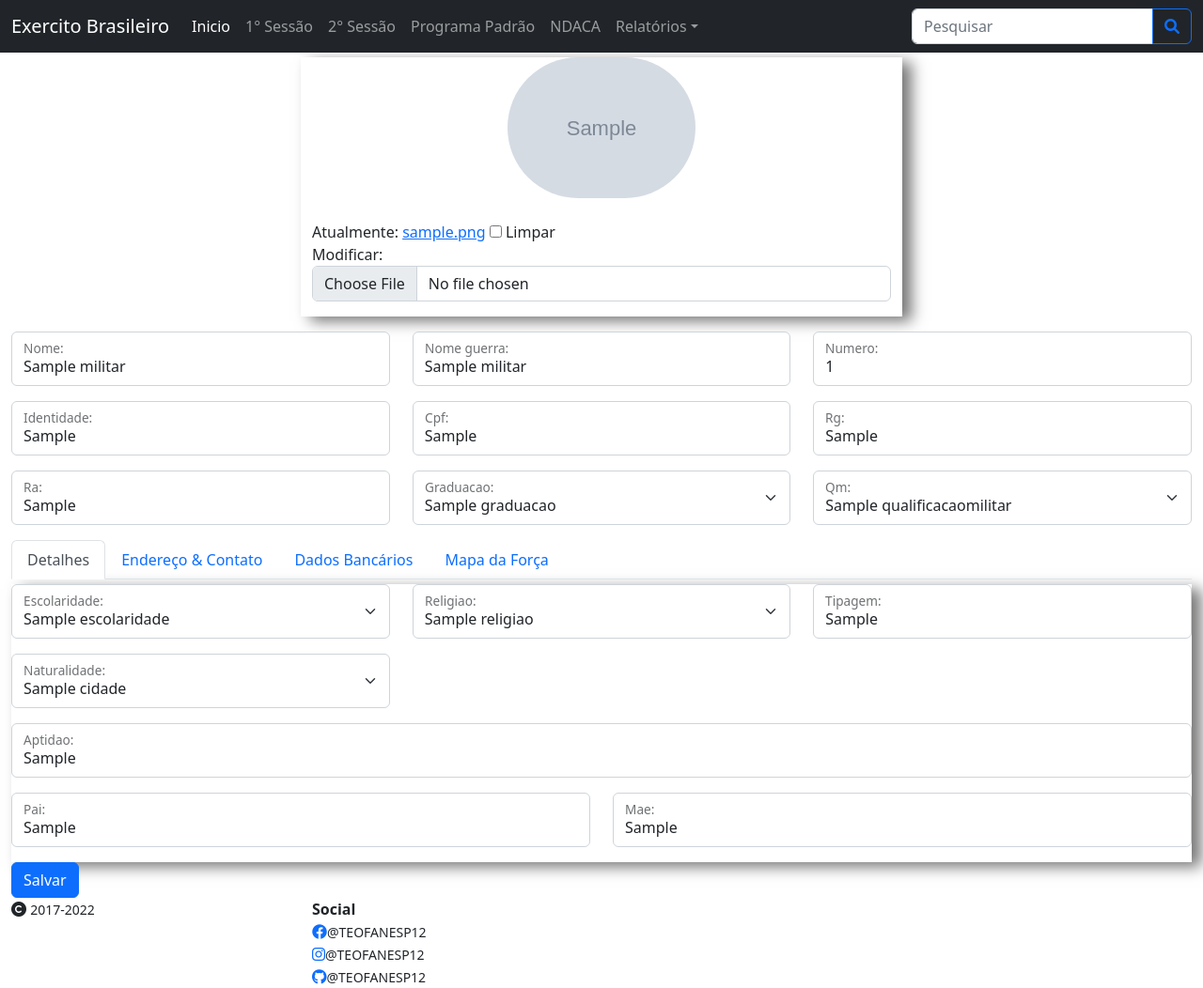
After one commit to teofanesp12/eb_django, a Django app: page /interno/militares/1/editar/ in a window 1280 px wide. The commit adds this page. Shown: the whole page at 94% size. Run offline with Django 4.2, Linux system fonts and the light colour scheme; tables that the repository leaves empty hold one stand-in row (values such as "Sample post"); grey boxes marked "Sample" are stand-in pictures; some libraries are stand-ins or nearby versions.

Commit message:
Patch 07/10

```diff
--- a/militares/forms.py
+++ b/militares/forms.py
@@ -1,6 +1,6 @@
 from django import forms
 
-from .models import FatoObservado
+from .models import FatoObservado, Militar
 
 """
 from datetime import date
@@ -14,3 +14,17 @@ class FatoObservadoForm(forms.ModelForm):
         model = FatoObservado
         fields = ['motivo', 'conteudo_atitudinal', 'tipo', 'detalhes', 'data']
         # widgets = {'data': forms.DateField(initial=date.today)}
+
+class MilitarForm(forms.ModelForm):
+    class Meta:
+        model = Militar
+        fields = '__all__'
+        # fields = ['name', 'title', 'birth_date']
+    def __init__(self, *args, **kwargs):
+        super().__init__(*args, **kwargs)
+        for f in self.fields.keys():
+            field = self.fields[f]
+            if not f in ['graduacao','qm', 'escolaridade', 'religiao', 'naturalidade', 'cidade_endereco', 'cidade_endereco', 'banco', 'subunidade', 'pelotao', 'grupo_combate']:
+                field.widget.attrs.update({'class': 'form-control'})
+            else:
+                field.widget.attrs.update({'class': 'form-select'})
--- a/militares/templates/militares/militar_detail.html
+++ b/militares/templates/militares/militar_detail.html
@@ -79,7 +79,9 @@ border-radius: 100px;">
         {% endif %}
       </div>
       <div class="d-grid gap-2 d-sm-flex justify-content-sm-center">
-        <a type="button" class="btn btn-primary btn-lg px-4 gap-3" href="{% url 'militar:militar-assentamentos-reportview' object.pk %}">Gerar Alterações</a><a type="button" class="btn btn-secondary btn-lg px-4 gap-3" href="">Lançar FO</a>
+        <a type="button" class="btn btn-primary btn-lg px-4 gap-3" href="{% url 'militar:militar-edit_militar-view' object.pk %}">Editar</a>
+        <a type="button" class="btn btn-primary btn-lg px-4 gap-3" href="{% url 'militar:militar-assentamentos-reportview' object.pk %}">Gerar Alterações</a>
+        <a type="button" class="btn btn-secondary btn-lg px-4 gap-3" href="">Lançar FO</a>
         <button type="button" data-bs-toggle="modal" data-bs-target="#searchBIsModal" class="btn btn-outline-secondary btn-lg px-4 ">Abrir BIs</button>
       </div>
     </div>
--- /dev/null
+++ b/militares/templates/militares/militar_edit.html
@@ -0,0 +1,305 @@
+{% extends "base_generic_main.html" %}
+{% load static %}
+
+{% block title %}Militar - {{ form.instance.nome }}{% endblock %}
+
+{% block content %}
+<div class="container-fluid">
+
+
+<form action="" method="post">
+  {% csrf_token %}
+  <div class="row" style="margin-top:5px;">
+
+  <div class="offset-md-3 col-md-6 mb-3" style="box-shadow: 10px 5px 15px #0000008a;">
+    <div class="mb-3">
+      {% if form.instance and form.instance.photo %}
+        <img class="d-block mx-auto mb-4" src="{{ form.instance.photo.url }}" alt="" style="max-width: 200px;
+    border-radius: 100px;">
+        {% endif %}
+      {{ form.photo }}
+      {{ form.photo.errors }}
+    </div>
+  </div>
+  <div class="col-md-4">
+    <div class="form-floating mb-3">
+      {{ form.nome }}
+      {{ form.nome.label_tag }}
+      {{ form.nome.errors }}
+    </div>
+  </div>
+  <div class="col-md-4">
+    <div class="form-floating mb-3">
+      {{ form.nome_guerra }}
+      {{ form.nome_guerra.label_tag }}
+      {{ form.nome_guerra.errors }}
+    </div>
+  </div>
+  <div class="col-md-4">
+    <div class="form-floating mb-3">
+      {{ form.numero }}
+      {{ form.numero.label_tag }}
+      {{ form.numero.errors }}
+    </div>
+  </div>
+  <div class="col-md-4">
+    <div class="form-floating mb-3">
+      {{ form.identidade }}
+      {{ form.identidade.label_tag }}
+      {{ form.identidade.errors }}
+    </div>
+  </div>
+  <div class="col-md-4">
+    <div class="form-floating mb-3">
+      {{ form.cpf }}
+      {{ form.cpf.label_tag }}
+      {{ form.cpf.errors }}
+    </div>
+  </div>
+  <div class="col-md-4">
+    <div class="form-floating mb-3">
+      {{ form.rg }}
+      {{ form.rg.label_tag }}
+      {{ form.rg.errors }}
+    </div>
+  </div>
+  <div class="col-md-4">
+    <div class="form-floating mb-3">
+      {{ form.ra }}
+      {{ form.ra.label_tag }}
+      {{ form.ra.errors }}
+    </div>
+  </div>
+  <div class="col-md-4">
+    <div class="form-floating mb-3">
+      {{ form.graduacao }}
+      {{ form.graduacao.label_tag }}
+      {{ form.graduacao.errors }}
+    </div>
+  </div>
+  <div class="col-md-4">
+    <div class="form-floating mb-3">
+      {{ form.qm }}
+      {{ form.qm.label_tag }}
+      {{ form.qm.errors }}
+    </div>
+  </div>
+
+  <div class="col-md-12">
+    <ul class="nav nav-tabs" id="myTab" role="tablist">
+      <li class="nav-item" role="presentation">
+        <button class="nav-link active" id="detail-tab" data-bs-toggle="tab" data-bs-target="#detail-tab-pane" type="button" role="tab" aria-controls="detail-tab-pane" aria-selected="true">Detalhes</button>
+      </li>
+      <li class="nav-item" role="presentation">
+        <button class="nav-link" id="contact-tab" data-bs-toggle="tab" data-bs-target="#contact-tab-pane" type="button" role="tab" aria-controls="contact-tab-pane" aria-selected="false">Endereço &amp; Contato</button>
+      </li>
+      <li class="nav-item" role="presentation">
+        <button class="nav-link" id="bank-tab" data-bs-toggle="tab" data-bs-target="#bank-tab-pane" type="button" role="tab" aria-controls="bank-tab-pane" aria-selected="false">Dados Bancários</button>
+      </li>
+      <li class="nav-item" role="presentation">
+        <button class="nav-link" id="mapsF-tab" data-bs-toggle="tab" data-bs-target="#mapsF-tab-pane" type="button" role="tab" aria-controls="mapsF-tab-pane" aria-selected="false">Mapa da Força</button>
+      </li>
+    </ul>
+  </div>
+  </div>
+
+<div class="tab-content" id="myTabContent" style="box-shadow: 10px 5px 15px #0000008a;">
+  <div class="tab-pane fade show active" id="detail-tab-pane" role="tabpanel" aria-labelledby="detail-tab" tabindex="0">
+    <div class="row" style="margin-top:5px;">
+      <div class="col-md-4">
+        <div class="form-floating mb-3">
+          {{ form.escolaridade }}
+          {{ form.escolaridade.label_tag }}
+          {{ form.escolaridade.errors }}
+        </div>
+      </div>
+      <div class="col-md-4">
+        <div class="form-floating mb-3">
+          {{ form.religiao }}
+          {{ form.religiao.label_tag }}
+          {{ form.religiao.errors }}
+        </div>
+      </div>
+      <div class="col-md-4">
+        <div class="form-floating mb-3">
+          {{ form.tipagem }}
+          {{ form.tipagem.label_tag }}
+          {{ form.tipagem.errors }}
+        </div>
+      </div>
+      <div class="col-md-4">
+        <div class="form-floating mb-3">
+          {{ form.naturalidade }}
+          {{ form.naturalidade.label_tag }}
+          {{ form.naturalidade.errors }}
+        </div>
+      </div>
+      <div class="col-md-12">
+        <div class="form-floating mb-3">
+          {{ form.aptidao }}
+          {{ form.aptidao.label_tag }}
+          {{ form.aptidao.errors }}
+        </div>
+      </div>
+      <div class="col-md-6">
+        <div class="form-floating mb-3">
+          {{ form.pai }}
+          {{ form.pai.label_tag }}
+          {{ form.pai.errors }}
+        </div>
+      </div>
+      <div class="col-md-6">
+        <div class="form-floating mb-3">
+          {{ form.mae }}
+          {{ form.mae.label_tag }}
+          {{ form.mae.errors }}
+        </div>
+      </div>
+    </div>
+  </div>
+  <div class="tab-pane fade" id="contact-tab-pane" role="tabpanel" aria-labelledby="contact-tab" tabindex="0">
+    <div class="row" style="margin-top:5px;">
+      <div class="col-md-4">
+        <div class="form-floating mb-3">
+          {{ form.logradouro }}
+          {{ form.logradouro.label_tag }}
+          {{ form.logradouro.errors }}
+        </div>
+      </div>
+      <div class="col-md-4">
+        <div class="form-floating mb-3">
+          {{ form.numero_endereco }}
+          {{ form.numero_endereco.label_tag }}
+          {{ form.numero_endereco.errors }}
+        </div>
+      </div>
+      <div class="col-md-4">
+        <div class="form-floating mb-3">
+          {{ form.bairro_endereco }}
+          {{ form.bairro_endereco.label_tag }}
+          {{ form.bairro_endereco.errors }}
+        </div>
+      </div>
+      <div class="col-md-4">
+        <div class="form-floating mb-3">
+          {{ form.complemento_endereco }}
+          {{ form.complemento_endereco.label_tag }}
+          {{ form.complemento_endereco.errors }}
+        </div>
+      </div>
+      <div class="col-md-4">
+        <div class="form-floating mb-3">
+          {{ form.cep_endereco }}
+          {{ form.cep_endereco.label_tag }}
+          {{ form.cep_endereco.errors }}
+        </div>
+      </div>
+      <div class="col-md-4">
+        <div class="form-floating mb-3">
+          {{ form.cidade_endereco }}
+          {{ form.cidade_endereco.label_tag }}
+          {{ form.cidade_endereco.errors }}
+        </div>
+      </div>
+      <div class="col-md-4">
+        <div class="form-floating mb-3">
+          {{ form.celular }}
+          {{ form.celular.label_tag }}
+          {{ form.celular.errors }}
+        </div>
+      </div>
+      <div class="col-md-4">
+        <div class="form-floating mb-3">
+          {{ form.telefone }}
+          {{ form.telefone.label_tag }}
+          {{ form.telefone.errors }}
+        </div>
+      </div>
+      <div class="col-md-4">
+        <div class="form-floating mb-3">
+          {{ form.email }}
+          {{ form.email.label_tag }}
+          {{ form.email.errors }}
+        </div>
+      </div>
+    </div>
+  </div>
+  <div class="tab-pane fade" id="bank-tab-pane" role="tabpanel" aria-labelledby="bank-tab" tabindex="0">
+    <div class="row" style="margin-top:5px;">
+      <div class="col-md-4">
+        <div class="form-floating mb-3">
+          {{ form.preccp }}
+          {{ form.preccp.label_tag }}
+          {{ form.preccp.errors }}
+        </div>
+      </div>
+      <div class="col-md-4">
+        <div class="form-floating mb-3">
+          {{ form.banco }}
+          {{ form.banco.label_tag }}
+          {{ form.banco.errors }}
+        </div>
+      </div>
+      <div class="col-md-4">
+        <div class="form-floating mb-3">
+          {{ form.agencia }}
+          {{ form.agencia.label_tag }}
+          {{ form.agencia.errors }}
+        </div>
+      </div>
+      <div class="col-md-4">
+        <div class="form-floating mb-3">
+          {{ form.conta }}
+          {{ form.conta.label_tag }}
+          {{ form.conta.errors }}
+        </div>
+      </div>
+      <div class="col-md-4">
+        <div class="form-floating mb-3">
+          {{ form.conta_tipo }}
+          {{ form.conta_tipo.label_tag }}
+          {{ form.conta_tipo.errors }}
+        </div>
+      </div>
+    </div>
+  </div>
+  <div class="tab-pane fade" id="mapsF-tab-pane" role="tabpanel" aria-labelledby="mapsF-tab" tabindex="0">
+    <div class="row" style="margin-top:5px;">
+      <div class="col-md-4">
+        <div class="form-floating mb-3">
+          {{ form.subunidade }}
+          {{ form.subunidade.label_tag }}
+          {{ form.subunidade.errors }}
+        </div>
+      </div>
+      <div class="col-md-4">
+        <div class="form-floating mb-3">
+          {{ form.pelotao }}
+          {{ form.pelotao.label_tag }}
+          {{ form.pelotao.errors }}
+        </div>
+      </div>
+      <div class="col-md-4">
+        <div class="form-floating mb-3">
+          {{ form.grupo_combate }}
+          {{ form.grupo_combate.label_tag }}
+          {{ form.grupo_combate.errors }}
+        </div>
+      </div>
+      <div class="col-md-4">
+        <div class="form-floating mb-3">
+          {{ form.funcao }}
+          {{ form.funcao.label_tag }}
+          {{ form.funcao.errors }}
+        </div>
+      </div>
+    </div>
+  </div>
+</div>
+
+
+  <input type="submit" value="Salvar" class="btn btn-primary">
+</form>
+
+</div>
+{% endblock content %}
--- a/militares/urls.py
+++ b/militares/urls.py
@@ -22,8 +22,10 @@ app_name = 'militar'
 
 urlpatterns = [
     # path('', views.home, name='home'),
-    path('<int:pk>/', views.MilitarDetailView.as_view(), name='militar-detail-view'),
-    path('<int:pk>/assentamentos/', views.gerate_assentamentos, name='militar-assentamentos-reportview'),
+    path('militares/adicionar/', views.create_militar, name='militar-create_militar-view'),
+    path('militares/<int:pk>/', views.MilitarDetailView.as_view(), name='militar-detail-view'),
+    path('militares/<int:pk>/editar/', views.edit_militar, name='militar-edit_militar-view'),
+    path('militares/<int:pk>/assentamentos/', views.gerate_assentamentos, name='militar-assentamentos-reportview'),
     path('escolaridade/relatorio/', views.escolaridade_report, name='militar-escolaridade-reportview'),
     path('religiao/relatorio/', views.religiao_report, name='militar-religiao-reportview'),
     path('geochart/relatorio/', views.geochart_report, name='militar-geochart-reportview'),
--- a/militares/views.py
+++ b/militares/views.py
@@ -1,4 +1,4 @@
-from django.shortcuts import render
+from django.shortcuts import render, redirect
 from django.views import generic
 from django.contrib.auth.mixins import LoginRequiredMixin
 # Create your views here.
@@ -6,6 +6,53 @@ from django.contrib.auth.mixins import LoginRequiredMixin
 from .models import Militar, Graduacao
 from base.models import Escolaridade, Religiao
 from boletin.models import BoletinDocumento
+
+from .forms import MilitarForm
+
+import datetime
+
+def set_cookie(response, key, value, days_expire=7):
+    if days_expire is None:
+        max_age = 365 * 24 * 60 * 60  # one year
+    else:
+        max_age = days_expire * 24 * 60 * 60
+    expires = datetime.datetime.strftime(
+        datetime.datetime.utcnow() + datetime.timedelta(seconds=max_age),
+        "%a, %d-%b-%Y %H:%M:%S GMT",
+    )
+    response.set_cookie(
+        key,
+        value,
+        max_age=max_age,
+        expires=expires,
+        domain=None,
+        secure=None,
+    )
+
+def edit_militar(request, pk):
+    context = {}
+    if request.POST:
+        form = MilitarForm(request.POST, instance=Militar.objects.get(pk=pk))
+        form.save()
+    else:
+        form = MilitarForm(instance=Militar.objects.get(pk=pk))
+
+    context['form'] = form
+    return render(request, 'militares/militar_edit.html', context)
+
+def create_militar(request):
+    if request.POST:
+        form = MilitarForm(request.POST)
+        if form.is_valid():
+            form.save()
+            return redirect(form.instance)
+        else:
+            context['form'] = form
+            return render(request, 'militares/militar_edit.html', context)
+    context = {}
+    form = MilitarForm()
+    context['form'] = form
+    return render(request, 'militares/militar_edit.html', context)
 
 class MilitarDetailView(LoginRequiredMixin, generic.DetailView):
     model = Militar
```
Also changed, not shown: base/admin.py (+6 -2 lines), base/models.py (+7 -0 lines), militares/admin.py (+13 -3 lines), militares/models.py (+45 -4 lines).
